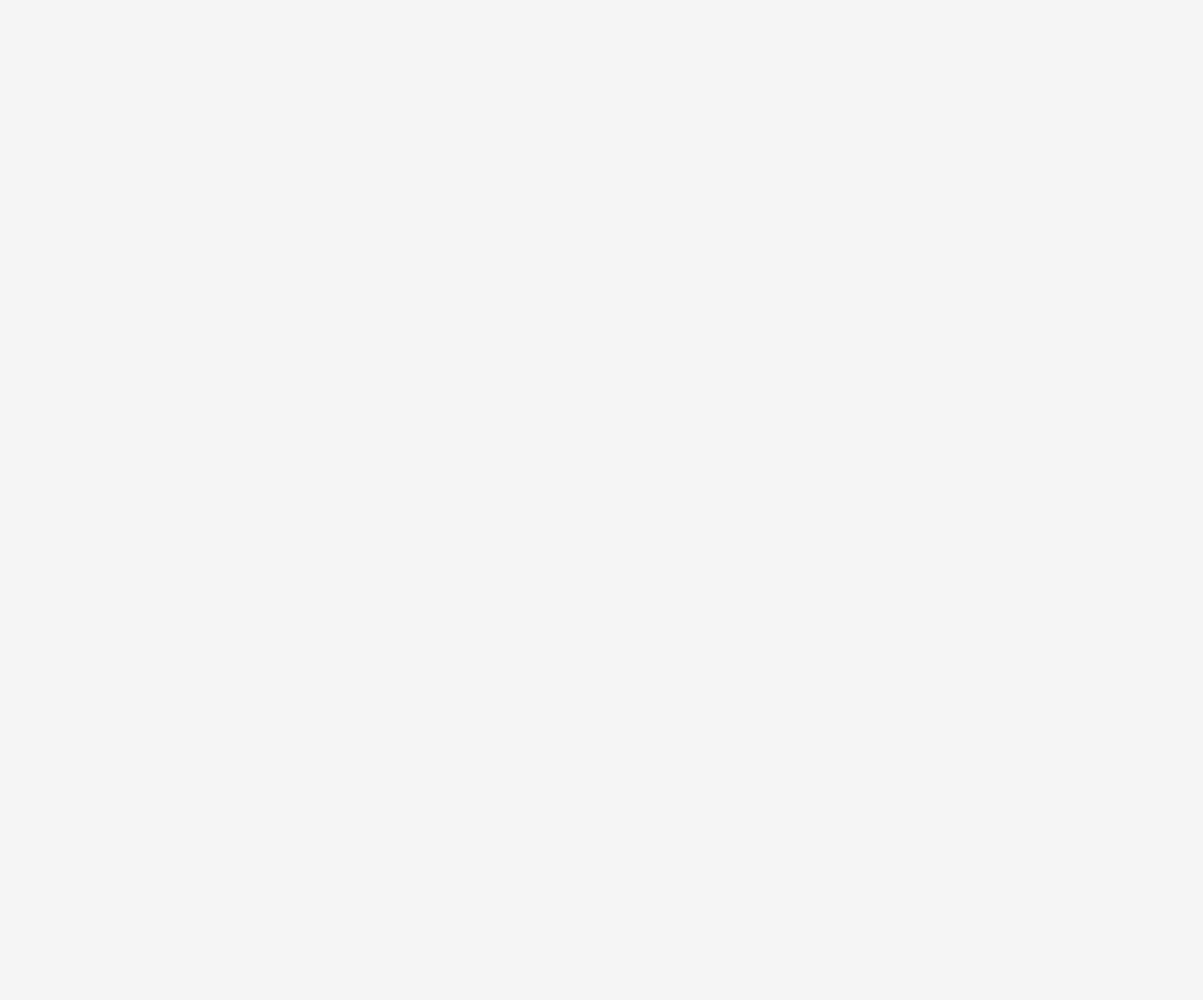
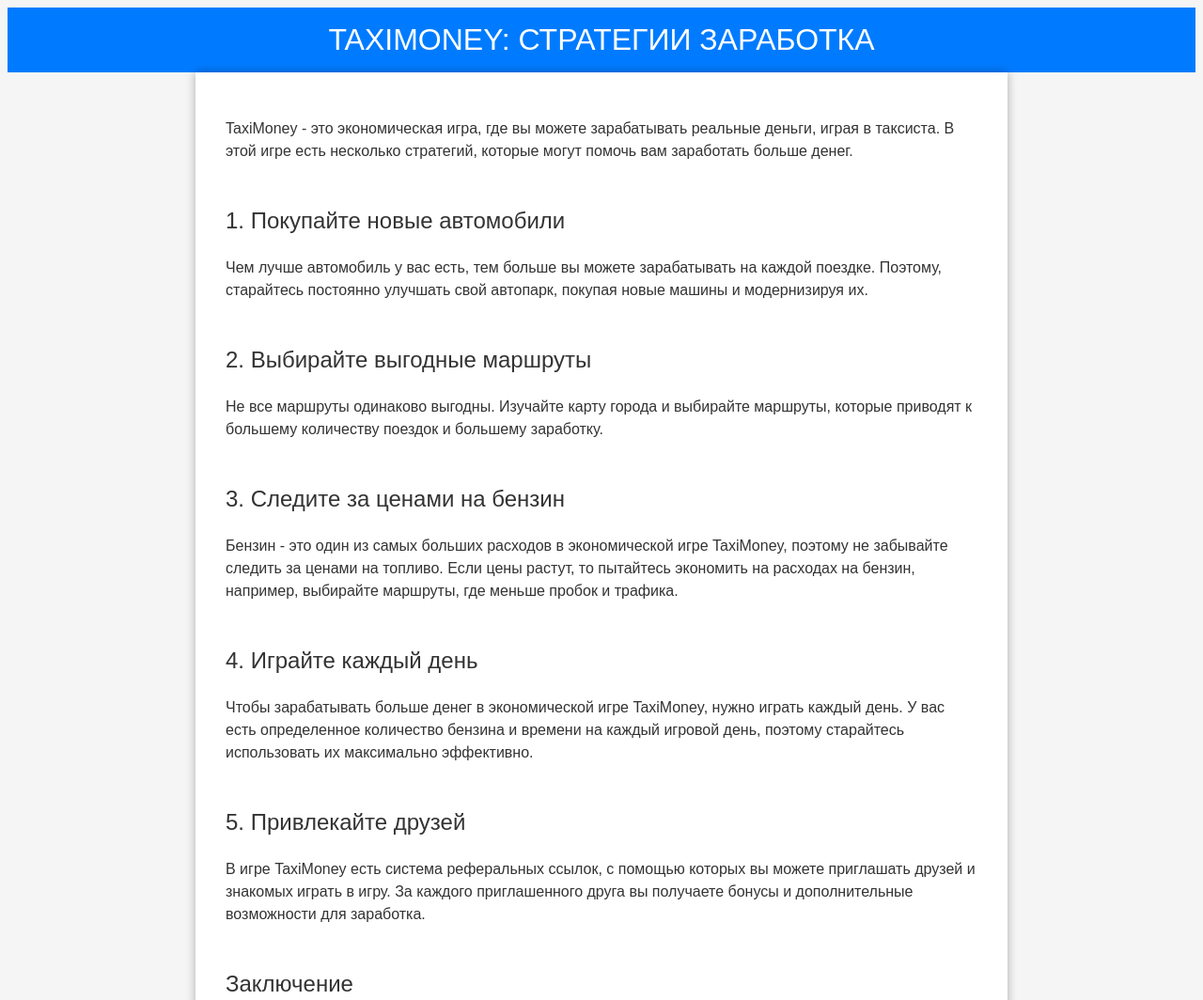
Before and after one commit to berdos1989/berdos.github.io, a plain HTML site: page index.html in a window 1280 px wide. Shown: the top 1064 px of the page at 94% size. Before the commit the page ends 800 px from the top, so only its background shows below. Drawn offline with Linux system fonts and the light colour scheme.

Commit message:
Update index.html

```diff
--- a/index.html
+++ b/index.html
@@ -11,4 +11,62 @@
 			background-color: #f5f5f5;
 		}
 		header {
-			background-color: #
+			background-color: #007bff;
+			color: #fff;
+			padding: 1em;
+			text-align: center;
+		}
+		h1 {
+			margin: 0;
+			font-size: 2em;
+			font-weight: normal;
+			text-transform: uppercase;
+		}
+		main {
+			padding: 2em;
+			max-width: 800px;
+			margin: 0 auto;
+			background-color: #fff;
+			box-shadow: 0px 0px 10px 0px rgba(0,0,0,0.3);
+		}
+		h2 {
+			font-size: 1.5em;
+			font-weight: normal;
+			margin-top: 2em;
+			margin-bottom: 1em;
+		}
+		p {
+			margin-bottom: 1em;
+			line-height: 1.5;
+		}
+		ul {
+			margin: 0;
+			padding: 0;
+			list-style: none;
+		}
+		li {
+			margin-bottom: 0.5em;
+		}
+	</style>
+</head>
+<body>
+	<header>
+		<h1>TaxiMoney: стратегии заработка</h1>
+	</header>
+	<main>
+		<p>TaxiMoney - это экономическая игра, где вы можете зарабатывать реальные деньги, играя в таксиста. В этой игре есть несколько стратегий, которые могут помочь вам заработать больше денег.</p>
+		<h2>1. Покупайте новые автомобили</h2>
+		<p>Чем лучше автомобиль у вас есть, тем больше вы можете зарабатывать на каждой поездке. Поэтому, старайтесь постоянно улучшать свой автопарк, покупая новые машины и модернизируя их.</p>
+		<h2>2. Выбирайте выгодные маршруты</h2>
+		<p>Не все маршруты одинаково выгодны. Изучайте карту города и выбирайте маршруты, которые приводят к большему количеству поездок и большему заработку.</p>
+		<h2>3. Следите за ценами на бензин</h2>
+		<p>Бензин - это один из самых больших расходов 	в экономической игре TaxiMoney, поэтому не забывайте следить за ценами на топливо. Если цены растут, то пытайтесь экономить на расходах на бензин, например, выбирайте маршруты, где меньше пробок и трафика.</p>
+	<h2>4. Играйте каждый день</h2>
+	<p>Чтобы зарабатывать больше денег в экономической игре TaxiMoney, нужно играть каждый день. У вас есть определенное количество бензина и времени на каждый игровой день, поэтому старайтесь использовать их максимально эффективно.</p>
+	<h2>5. Привлекайте друзей</h2>
+	<p>В игре TaxiMoney есть система реферальных ссылок, с помощью которых вы можете приглашать друзей и знакомых играть в игру. За каждого приглашенного друга вы получаете бонусы и дополнительные возможности для заработка.</p>
+	<h2>Заключение</h2>
+	<p>Экономическая игра TaxiMoney - это отличный способ заработать деньги и получить удовольствие от игры в одном лице. Если вы следуете стратегиям, которые мы описали выше, то вы сможете значительно увеличить свой доход в этой игре. Удачи!</p>
+</main>
+</body>
+	</html>
```
